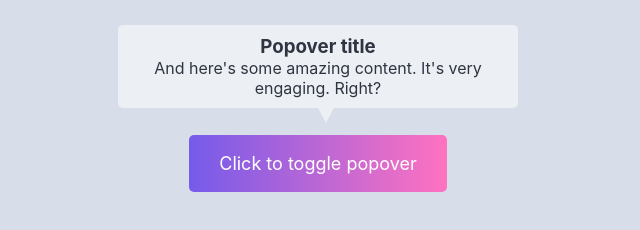
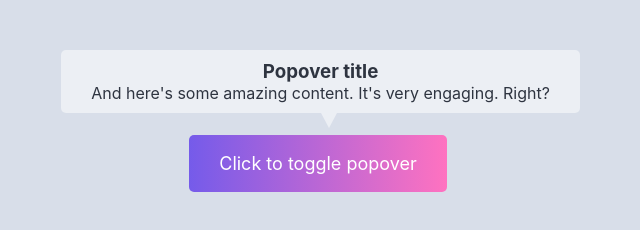
Before and after one commit to arbprog/ahj-forms, a website built with webpack: page src/index.html in a window 1280 px wide. Both pictures are taken after a click on the link "Click to toggle popover". Shown: the whole page, without its empty margins (322-962 px from the left). Built offline with nearby package versions, Linux system fonts and the light colour scheme.

Commit message:
popover position fixed

```diff
--- a/src/js/app.js
+++ b/src/js/app.js
@@ -1,10 +1,10 @@
 import Button from './button';
 import Popover from './popover';
+
 
 const btn = new Button();
 const popover = new Popover();
 
+btn.render();
 popover.render();
-btn.render();
-btn.click();
 btn.toggle();
--- a/src/js/button.js
+++ b/src/js/button.js
@@ -14,32 +14,16 @@ class Button {
   }
 
   // eslint-disable-next-line class-methods-use-this
-  click() {
-    const btn = document.querySelector('.btn');
-    btn.addEventListener('click', (evt) => {
-      evt.preventDefault();
-      const x = evt.clientX - evt.target.offsetTop;
-      const y = evt.clientY - evt.target.offsetLeft;
-
-      const ripple = document.createElement('span');
-      ripple.classList.add('ripple');
-      ripple.style.left = `${x}px`;
-      ripple.style.top = `${y}px`;
-      btn.appendChild(ripple);
-
-      setTimeout(() => {
-        ripple.remove();
-      }, 1000);
-    });
-  }
-
-  // eslint-disable-next-line class-methods-use-this
   toggle() {
     const btn = document.querySelector('.btn');
+    const popover = document.querySelector('.popover');
     btn.addEventListener('click', (evt) => {
       evt.preventDefault();
 
-      const popover = document.querySelector('.popover');
+      const { right, top } = btn.getBoundingClientRect();
+      popover.style.top = `${top - btn.offsetHeight - (btn.offsetHeight / 2)}px`;
+      popover.style.left = `${right - btn.offsetWidth - (btn.offsetWidth / 2)}px`;
+
       popover.classList.toggle('active');
     });
   }
--- a/src/js/popover.js
+++ b/src/js/popover.js
@@ -6,6 +6,7 @@ class Popover {
   // eslint-disable-next-line class-methods-use-this
   render() {
     const wrapper = document.querySelector('.wrapper');
+
     wrapper.innerHTML += `
             <div class='popover'>
                 <h3>Popover title</h3>
--- a/src/styles/app.css
+++ b/src/styles/app.css
@@ -10,7 +10,6 @@
 }
 
 .wrapper {
-    position: relative;
     width: 400px;
     margin-right: auto;
     margin-left: auto;
--- a/src/styles/popover.css
+++ b/src/styles/popover.css
@@ -1,8 +1,6 @@
 .popover {
     display: none;
     position: absolute;
-
-    top: -75px;
 
     color: #2E3440;
     border-radius: 5px;
```
